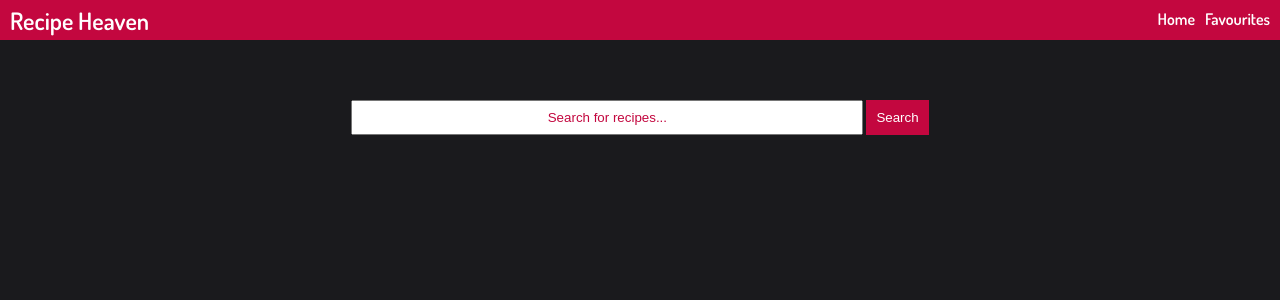
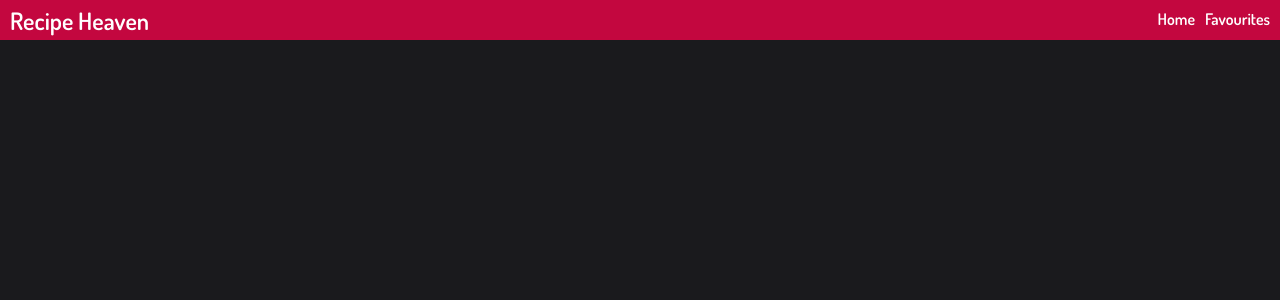
Before and after one commit to jessekhaira/Giphy-For-Recipes, a React (Create React App) app: page /favourites in a window 1280 px wide. Shown: the top 300 px of the page. Built offline with nearby package versions, Linux system fonts and the light colour scheme.

Commit message:
Removed the Search Bar from the favourites component. Shouldn't be able to search from that component

```diff
--- a/src/components/App.js
+++ b/src/components/App.js
@@ -53,7 +53,6 @@ class App extends React.Component{
                   <div>
                     <NavBar />
                     <div id = "spacing_div"></div>
-                    <SearchBar />
                     <Favourites {...props}
                     favourites = {this.props.favourites}
                     addToFavourites = {this.props.addToFavourites}
--- a/src/stylesheets/_App.scss
+++ b/src/stylesheets/_App.scss
@@ -78,6 +78,7 @@ body, #root, #App, html {
   width: 10%;
   display: none;
 }
+
 #search_query {
   width: 50%;
   padding: 8px;
```
